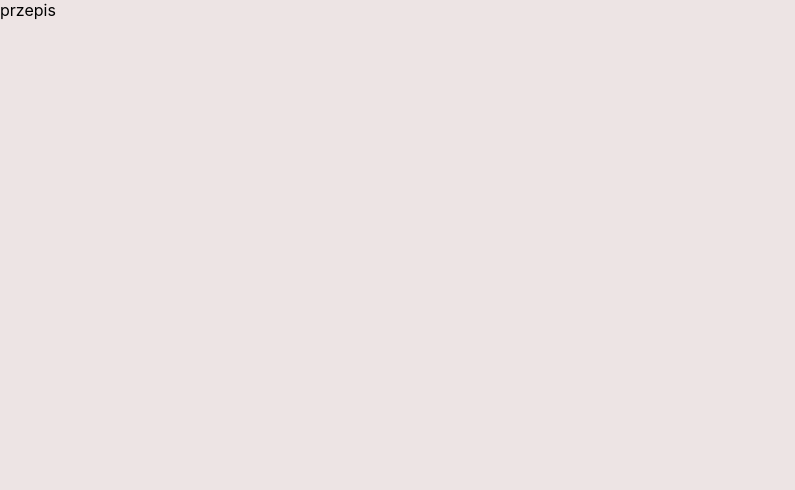
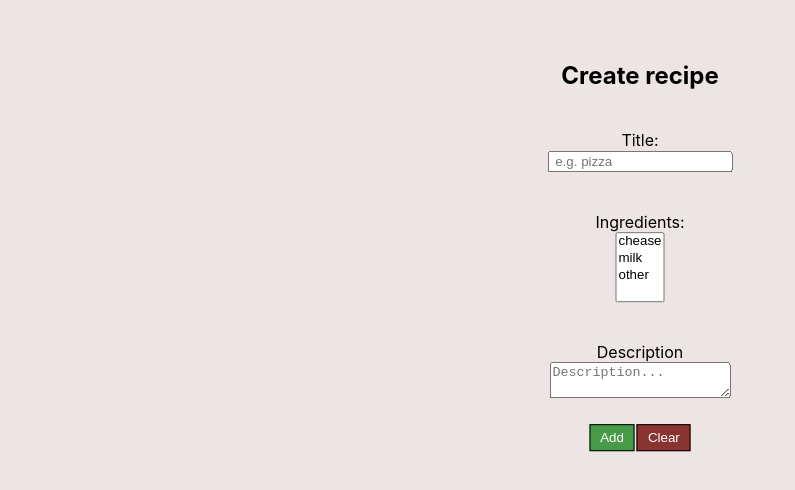
Before and after one commit to pawelstech95/Recipes-React, a React (Create React App) app: page /create in a window 1280 px wide. Shown: the top 490 px of the page, without its empty margins (0-795 px from the left). Built offline with nearby package versions, Linux system fonts and the light colour scheme.

Commit message:
react-hook-form first attempt

```diff
--- a/package.json
+++ b/package.json
@@ -8,6 +8,7 @@
     "@testing-library/user-event": "^12.1.10",
     "react": "^17.0.2",
     "react-dom": "^17.0.2",
+    "react-hook-form": "^7.2.2",
     "react-router": "^5.2.0",
     "react-router-dom": "^5.2.0",
     "react-scripts": "4.0.3",
--- a/src/App.css
+++ b/src/App.css
@@ -3,6 +3,15 @@ body {
   font-size: 1rem;
   box-sizing: border-box;
   overflow: hidden;
+  position: relative;
+}
+.App {
+  margin: 0 auto;
+  position: absolute;
+  top: 50%;
+  left: 50%;
+  transform: translate(-50%, 10%);
+  text-align: center;
 }
 li {
   list-style: none;
@@ -14,7 +23,7 @@ a {
   color: inherit;
 }
 .btn {
-  background-color: rgb(214, 198, 198);
+  background-color: rgb(126, 156, 212);
   border: 1px solid black;
   color: white;
   padding: 5px 10px;
@@ -28,7 +37,8 @@ a {
 .btn:hover {
   opacity: 0.8;
 }
-.btn__edit {
+.btn__edit,
+.btn__add {
   background-color: hsl(121, 37%, 44%);
 }
 .btn__remove {
@@ -37,3 +47,8 @@ a {
 .btn__linkTo {
   background-color: #e7dc3f;
 }
+
+label {
+  display: block;
+  padding: 20px;
+}
--- a/src/containers/AddRecipePage.jsx
+++ b/src/containers/AddRecipePage.jsx
@@ -1,7 +1,79 @@
 import React from 'react';
-
+import { useForm } from 'react-hook-form';
 const AddRecipe = () => {
-    return ( <div>przepis</div>  );
-}
+  const {
+    register,
+    handleSubmit,
+    // watch,
+    formState: { errors },
+  } = useForm();
+  const onSubmit = (values) => console.log(values); // w dokumentacji - data
+  console.log(errors, 'errors')
+  return (
+    console.log('render'),
+    (
+      <>
+        <h2>Create recipe</h2>
+        <form onSubmit={handleSubmit(onSubmit)}>
+          <label>
+            Title: <br/>
+            <input
+              name="title"
+              {...register}
+              type="text"
+              // value={''}
+              placeholder=" e.g. pizza"
+            />
+          </label>
+          <label>
+            Ingredients: <br/>
+            <select {...register('Ingredients')} multiple>
+              <option value="chease">chease</option>
+              <option value="milk">milk</option>
+              <option value="other">other</option>
+            </select>
+          </label>
+          <label>
+            Description <br/>
+            <textarea type="text" placeholder="Description..." />
+          </label>
+          <button className="btn btn__add" type="submit">
+            Add
+          </button>
+          <button className="btn btn__remove">Clear</button>
+        </form>
+      </>
+    )
+  );
+};
 
 export default AddRecipe;
+
+// <form>
+//         <label>
+//           Title
+//           <input type="text" value={''} placeholder=" e.g. pizza" />
+//         </label>
+//         <br />
+//         <br /> <br />
+//         <>
+//           <input type="checkbox" />
+//           <label> Cheasse</label>
+//           <br />
+//           <input type="checkbox" />
+//           <label> Tomatoes</label>
+//           <br />
+//           <input type="checkbox" />
+//           <label> Pineapple</label>
+//         </>
+//         <br />
+//         <br />
+//         <br />
+//         <label>
+//           Description
+//           <textarea type="text" value={''} placeholder="Description..." />
+//         </label>
+//         <br/>
+//         <button className='btn'>Add</button>
+//         <button className='btn'>Clear</button>
+//       </form>
```
Also changed, not shown: 1 other file (tests, documents, lock files or other folders).
